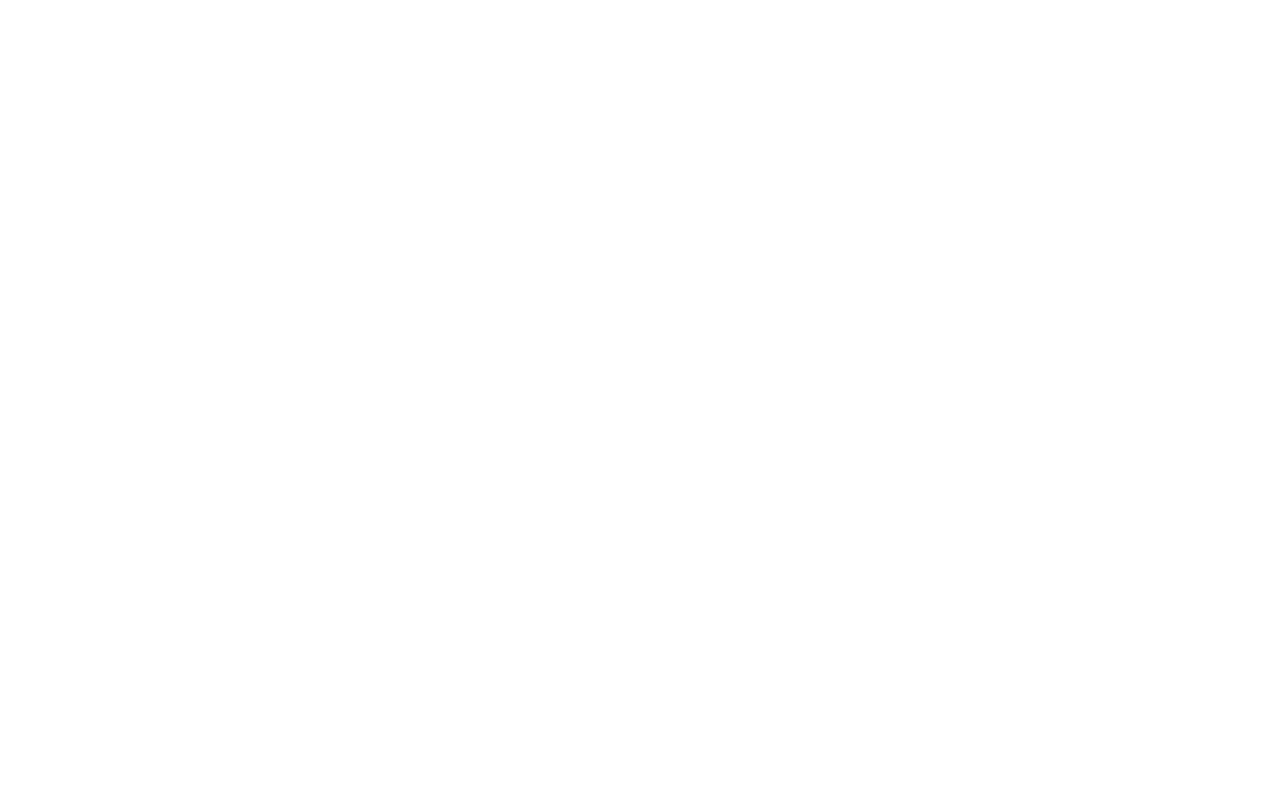
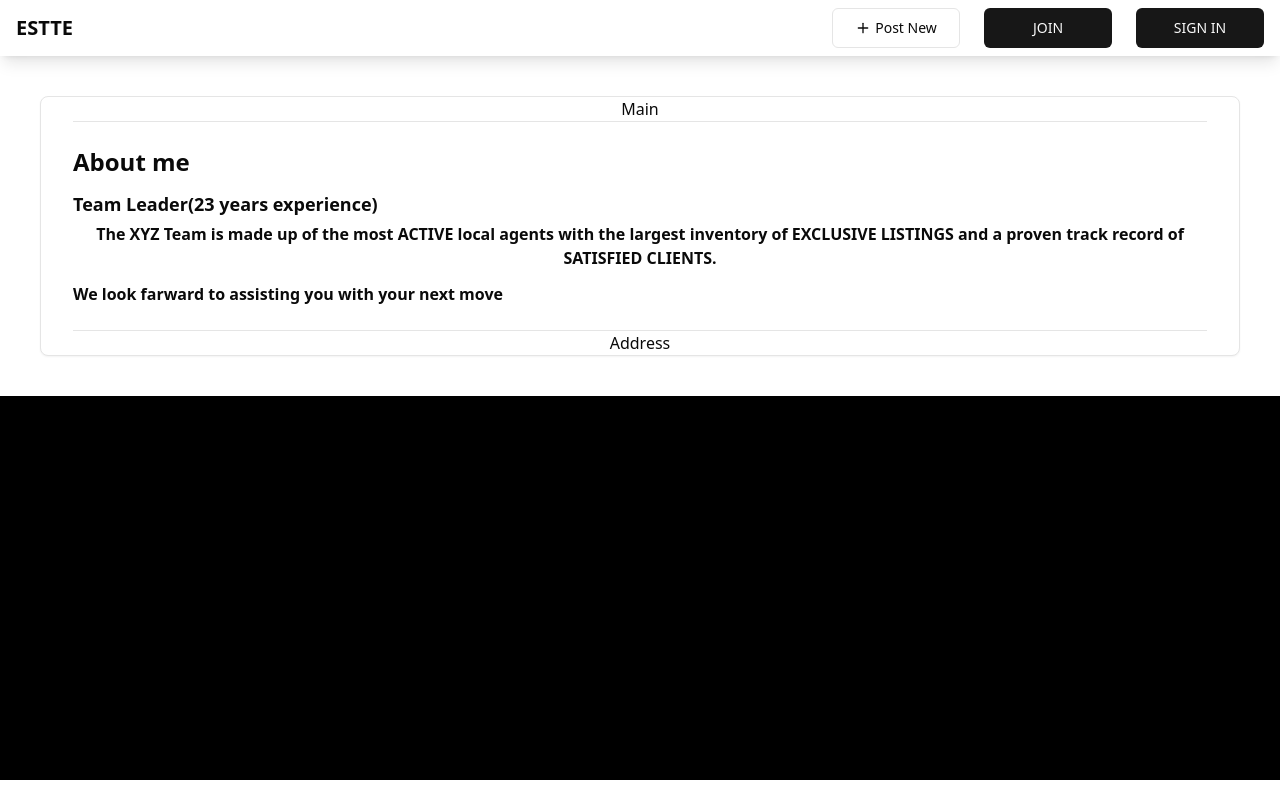
Before and after one commit to seniorLikeToCode/hotel_booking, a React (Create React App) app: page / in a window 1280 px wide. Built offline with nearby package versions, Linux system fonts and the light colour scheme.

Commit message:
layout added

```diff
--- a/package.json
+++ b/package.json
@@ -4,6 +4,7 @@
   "private": true,
   "dependencies": {
     "@radix-ui/react-separator": "^1.0.3",
+    "@radix-ui/react-slot": "^1.0.2",
     "@testing-library/jest-dom": "^5.17.0",
     "@testing-library/react": "^13.4.0",
     "@testing-library/user-event": "^13.5.0",
--- a/src/App.js
+++ b/src/App.js
@@ -1,10 +1,14 @@
 import logo from './logo.svg';
+import Layout from './components/layout';
+import Profile from './components/profile';
 import './App.css';
 
 function App() {
   return (
     <div className="App">
-
+      <Layout>
+        <Profile/>
+      </Layout>
     </div>
   );
 }
--- a/src/components/footer.js
+++ b/src/components/footer.js
@@ -0,0 +1,9 @@
+import React from 'react';
+
+const Footer = () => {
+    return (
+        <div className='h-96 bg-black'></div>
+    );
+};
+
+export default Footer;
--- a/src/components/layout.js
+++ b/src/components/layout.js
@@ -1,11 +1,12 @@
 import React from 'react';
+import Navbar from './navbar';
+import Footer from './footer';
 
 const Layout = ({children}) => {
     return (
         <div>
-
             <Navbar />
-            <main>
+            <main className='p-10'>
                 {children}
             </main>
             <Footer />
@@ -14,3 +15,5 @@
 
     );
 }
+
+export default Layout;
--- a/src/components/navbar.js
+++ b/src/components/navbar.js
@@ -1,11 +1,19 @@
 import React from 'react';
+import { Button } from '../components/ui/button';
+import { PlusIcon } from 'lucide-react';
 
 const Navbar = () => {
     return <>
-    <div className='h-12 bg-orange-600'>
-
-    </div>
+        <div className='h-14 shadow-lg flex justify-between items-center'>
+            <p className='text-xl font-semibold pl-4'>ESTTE</p>
+            <div className='flex gap-6 pr-4'>
+                {/* search bar here */}
+                <Button variant='outline' className='w-32'><PlusIcon size={20} className='pr-1'/>Post New</Button>
+                <Button className='w-32'>JOIN</Button>
+                <Button className='w-32'>SIGN IN</Button>
+            </div>
+        </div>
     </>
 };
 
-export default Layout;
+export default Navbar;
--- a/src/components/profile/about.js
+++ b/src/components/profile/about.js
@@ -0,0 +1,15 @@
+import React from 'react';
+
+const About = () => {
+    return <>
+    <div className='flex flex-col items-start py-6'>
+        <h1 className='text-2xl font-bold'>About me</h1>
+        <h3 className='text-lg font-semibold mt-3 mb-1'>Team Leader(23 years experience)</h3>
+        <p className='font-semibold mb-3'>The XYZ Team is made up of the most ACTIVE local agents with the largest inventory of EXCLUSIVE LISTINGS and a proven track record
+of SATISFIED CLIENTS.</p>
+        <p className='font-semibold'>We look farward to assisting you with your next move</p>
+    </div>
+    </>;
+};
+
+export default About;
--- a/src/components/profile/address.js
+++ b/src/components/profile/address.js
@@ -0,0 +1,7 @@
+import React from 'react';
+
+const Address = () => {
+    return <>Address</>;
+};
+
+export default Address;
--- /dev/null
+++ b/src/components/profile/index.js
@@ -0,0 +1,20 @@
+import React from 'react';
+import Main from './main.js';
+import About from './about.js';
+import Address from './address.js';
+import {Card} from '../ui/card';
+import {Separator} from '../ui/separator';
+
+const Profile = () => {
+    return (
+        <Card className='px-8'>
+            <Main />
+            <Separator />
+            <About />
+            <Separator />
+            <Address />
+        </Card>
+    );
+}
+
+export default Profile;
--- a/src/components/profile/main.js
+++ b/src/components/profile/main.js
@@ -0,0 +1,7 @@
+import React from 'react';
+
+const Main = () => {
+    return <>Main</>;
+}
+
+export default Main;
--- /dev/null
+++ b/src/components/ui/button.jsx
@@ -0,0 +1,47 @@
+import * as React from "react"
+import { Slot } from "@radix-ui/react-slot"
+import { cva } from "class-variance-authority";
+
+import { cn } from "../../lib/utils";
+
+const buttonVariants = cva(
+  "inline-flex items-center justify-center rounded-md text-sm font-medium ring-offset-background transition-colors focus-visible:outline-none focus-visible:ring-2 focus-visible:ring-ring focus-visible:ring-offset-2 disabled:pointer-events-none disabled:opacity-50",
+  {
+    variants: {
+      variant: {
+        default: "bg-primary text-primary-foreground hover:bg-primary/90",
+        destructive:
+          "bg-destructive text-destructive-foreground hover:bg-destructive/90",
+        outline:
+          "border border-input bg-background hover:bg-accent hover:text-accent-foreground",
+        secondary:
+          "bg-secondary text-secondary-foreground hover:bg-secondary/80",
+        ghost: "hover:bg-accent hover:text-accent-foreground",
+        link: "text-primary underline-offset-4 hover:underline",
+      },
+      size: {
+        default: "h-10 px-4 py-2",
+        sm: "h-9 rounded-md px-3",
+        lg: "h-11 rounded-md px-8",
+        icon: "h-10 w-10",
+      },
+    },
+    defaultVariants: {
+      variant: "default",
+      size: "default",
+    },
+  }
+)
+
+const Button = React.forwardRef(({ className, variant, size, asChild = false, ...props }, ref) => {
+  const Comp = asChild ? Slot : "button"
+  return (
+    (<Comp
+      className={cn(buttonVariants({ variant, size, className }))}
+      ref={ref}
+      {...props} />)
+  );
+})
+Button.displayName = "Button"
+
+export { Button, buttonVariants }
--- a/src/components/ui/separator.jsx
+++ b/src/components/ui/separator.jsx
@@ -3,7 +3,7 @@
 import * as React from "react"
 import * as SeparatorPrimitive from "@radix-ui/react-separator"
 
-import { cn } from "@/lib/utils"
+import { cn } from "../../lib/utils";
 
 const Separator = React.forwardRef((
   { className, orientation = "horizontal", decorative = true, ...props },
```
Also changed, not shown: 1 other file (tests, documents, lock files or other folders).
